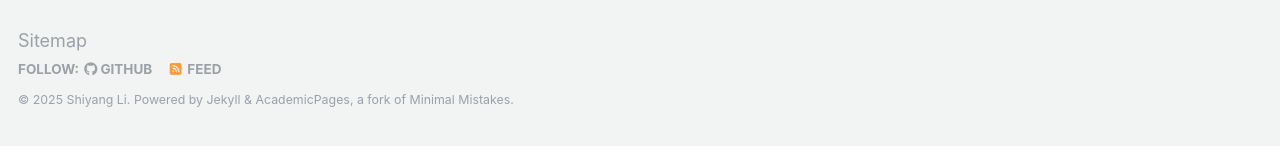
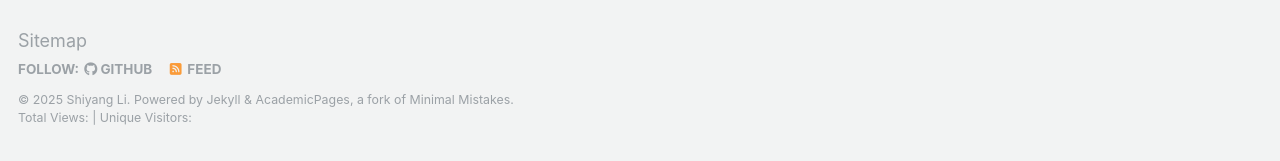
Before and after one commit to NKU-Yang/NKU-yang.github.io, a Jekyll site: the page built from _pages/about.md, in a window 1280 px wide and 900 px high, scrolled down 1217 px. Shown: the part 736-897 px from the top of the window. Built offline with Jekyll 4.4.1, drawn with Linux system fonts in a browser that asks for light colours; some web fonts are replaced; comment, search, counter and statistics services are not loaded.

Commit message:
update footer and head includes

```diff
--- a/_includes/footer.html
+++ b/_includes/footer.html
@@ -19,4 +19,14 @@
 </div>
 {% endif %}
 
-<div class="page__footer-copyright">&copy; {{ site.time | date: '%Y' }} {{ site.name | default: site.title }}. {{ site.data.ui-text[site.locale].powered_by | default: "Powered by" }} <a href="http://jekyllrb.com" rel="nofollow">Jekyll</a> &amp; <a href="https://github.com/academicpages/academicpages.github.io">AcademicPages</a>, a fork of <a href="https://mademistakes.com/work/minimal-mistakes-jekyll-theme/" rel="nofollow">Minimal Mistakes</a>.</div>
+<div class="page__footer-copyright">
+  &copy; {{ site.time | date: '%Y' }} {{ site.name | default: site.title }}. {{ site.data.ui-text[site.locale].powered_by | default: "Powered by" }} <a href="http://jekyllrb.com" rel="nofollow">Jekyll</a> &amp; <a href="https://github.com/academicpages/academicpages.github.io">AcademicPages</a>, a fork of <a href="https://mademistakes.com/work/minimal-mistakes-jekyll-theme/" rel="nofollow">Minimal Mistakes</a>.
+  <br>
+  <span id="busuanzi_container_site_pv">
+    Total Views: <span id="busuanzi_value_site_pv"></span>
+  </span>
+  |
+  <span id="busuanzi_container_site_uv">
+    Unique Visitors: <span id="busuanzi_value_site_uv"></span>
+  </span>
+</div>
--- a/_includes/head.html
+++ b/_includes/head.html
@@ -19,3 +19,6 @@
 <link rel="stylesheet" href="{{ base_path }}/assets/css/main.css">
 
 <meta http-equiv="cleartype" content="on">
+
+<!-- 不蒙版统计 -->
+<script async src="//busuanzi.ibruce.info/busuanzi/2.3/busuanzi.pure.mini.js"></script>
```
